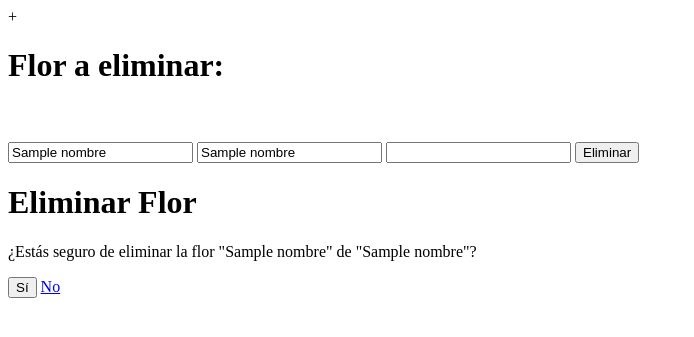
After one commit to SamanthaArteaga/POOS181, a Flask app: template Examen2doParcial/templates/EliminarFlor.html in a window 1280 px wide. The commit adds this page. Shown: the top 337 px of the page, without its empty margins (0-694 px from the left). Run offline with Flask 3, Linux system fonts and the light colour scheme; the template is opened without the code that fills it: most values are stand-ins (such as "Sample title", 1, 10 or a date in 2020); some libraries are stand-ins or nearby versions.

Commit message:
No sé que faltó, solo no corrió la parte de eliminar
Casi lo termino :(

```diff
--- a/Examen2doParcial/app.py
+++ b/Examen2doParcial/app.py
@@ -1,9 +1,6 @@
 from flask import Flask, render_template, request, redirect,url_for,flash
 from flask_mysqldb import MySQL
 app= Flask(__name__)
-
-if __name__ == '__main__':
-    app.run(port=5000, debug=True)
 
 app.config['MYSQL_HOST']='localhost'
 app.config['MYSQL_USER']='root'
@@ -15,10 +12,10 @@ mysql= MySQL(app)
 @app.route('/')
 def index():
     CC=mysql.connection.cursor()
-    CC.execute('select * from db_floreria')
+    CC.execute('select * from tbflores')
     conFlores= CC.fetchall()
     print(conFlores)
-    return render_template('TablaFloreira.html',listFlores= conFlores)
+    return render_template('TablaFloreria.html',listFlores= conFlores)
 
 
 
@@ -31,9 +28,44 @@ def guardar():
         (Vnombre,Vcantidad,Vprecio)
 
         CS=mysql.connection.cursor()
-        CS.execute('insert into tbflores(nombre,catidad,precio) values (%s,%s,%s)',(Vnombre,Vcantidad,Vprecio))
+        CS.execute('insert into tbflores(nombre,cantidad,precio) values (%s,%s,%s)',(Vnombre,Vcantidad,Vprecio))
         mysql.connection.commit()
 
 
     flash('La flor fue agregada completamente')
-    return redirect(url_for('TablaFloreria.html'))
+    return redirect(url_for('index'))
+
+
+@app.route('/mover/<id>')
+def mover(id):
+   cursorID=mysql.connection.cursor()
+   cursorID.execute('select * from tbflores WHERE id = %s', (id))
+   consulID= cursorID.fetchone()
+   return render_template('EliminarFlor.html',flor=consulID)
+
+
+
+@app.route('/Eliminar/<id>',methods=['POST'])
+def eliminar(id):
+
+    if request.method == 'POST':
+        eliNombre=request.form['txtNombre']
+        eli=request.form['txtCantidad']
+        elianio=request.form['txtPrecio']
+
+        curEli= mysql.connection.cursor()
+        curEli.execute('delete from tbflores  where id= %s',(id))
+        mysql.connection.commit()
+
+    if 'confirmar' in request.form:
+            curEli = mysql.connection.cursor()
+            curEli.execute('DELETE FROM tbflores WHERE id = %s', (id,))
+            mysql.connection.commit()
+            flash('Se eliminó de la BD: ' + eliNombre)
+    else:
+            flash('No se eliminó la flor:' + eliNombre)
+
+    return redirect(url_for('index'))
+
+if __name__ == '__main__':
+    app.run(port=5000, debug=True)
--- /dev/null
+++ b/Examen2doParcial/templates/EliminarFlor.html
@@ -0,0 +1,29 @@
++<!DOCTYPE html>
+<html>
+<head>
+    <meta charset="UTF-8">
+    <meta name="viewport" content="width=device-width, initial-scale=1.0">
+    <title>ELIMINAR FLOR</title>
+</head>
+<body>
+    <h1>Flor a eliminar: </h1>
+    <br>
+    <br>
+    <form action="/Eliminar/{{nombre.0}}" method="POST">
+
+        <input type="text" name ="txtNombre" value="{{nombre.1}}">
+        <input type="text" name="txtCantidad" value="{{nombre.2}}">
+        <input type="number" name="txtPrecio" value="{{nombre.3}}">
+
+        <button type="submit">Eliminar</button>
+
+        </form>
+        <h1>Eliminar Flor</h1>
+    <p>¿Estás seguro de eliminar la flor "{{ nombre[1] }}" de "{{ nombre[2] }}"?</p>
+    <form action="{{ url_for('eliminar', id=flores[0]) }}" method="POST">
+        <input type="submit" name="confirmar" value="Sí">
+        <a href="{{ url_for('index') }}">No</a>
+    </form>
+
+</body>
+</html>
```
Also changed, not shown: Examen2doParcial/templates/TablaFloreria.html (+26 -9 lines).
